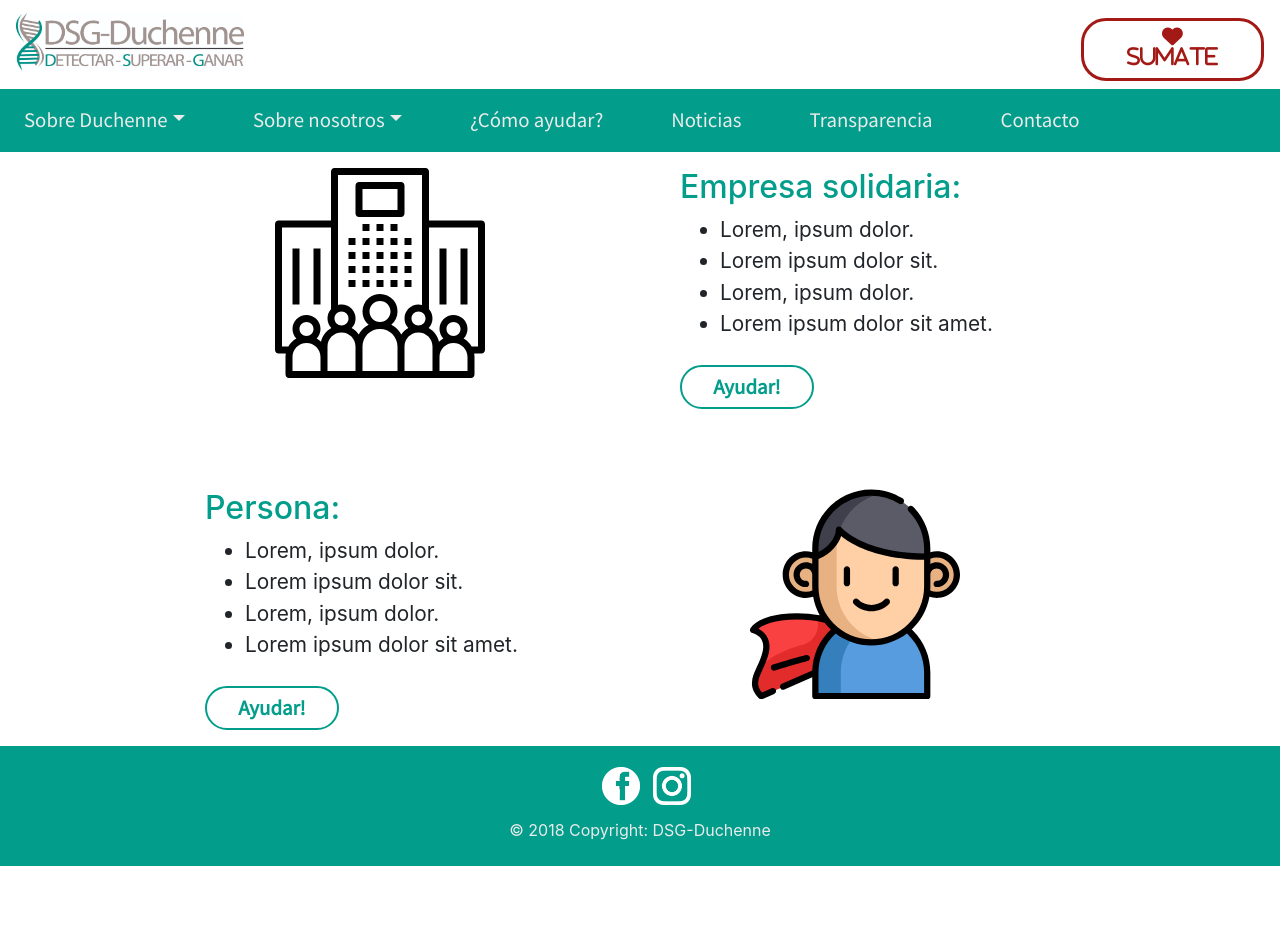
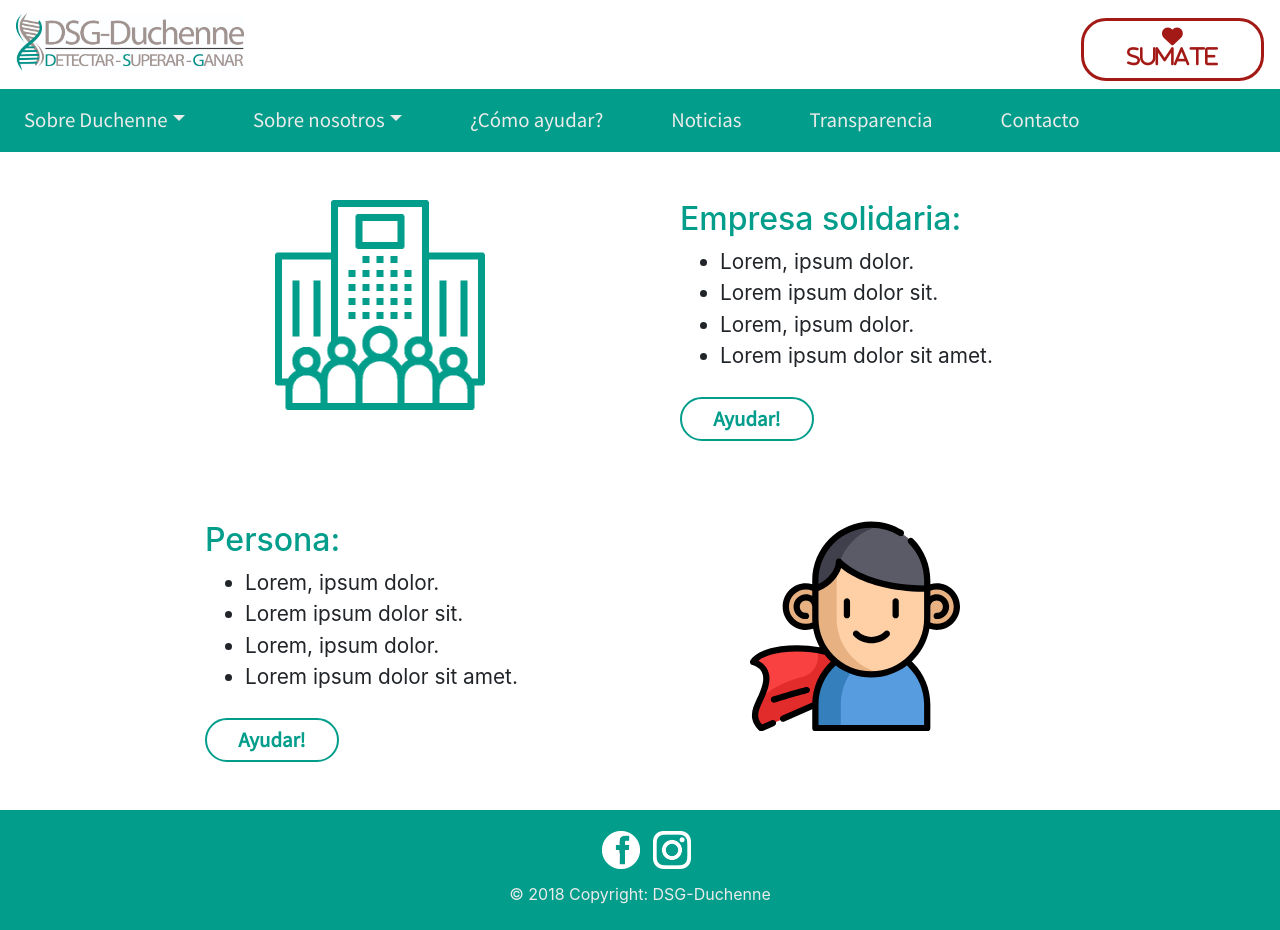
Before and after one commit to javie-lau/duchenne-react, a React (Create React App) app in the folder dsg-duchenne/: page /duchenne-react/sumate in a window 1280 px wide. Before the commit the page ends 866 px from the top, so only its background shows below. Built offline with nearby package versions, Linux system fonts and the light colour scheme.

Commit message:
cambio color de svg de empresa

```diff
--- a/dsg-duchenne/src/views/Sumate.css
+++ b/dsg-duchenne/src/views/Sumate.css
@@ -23,7 +23,7 @@
     }
 }
 #sumate.container{
-    margin:1em 0;
+    margin:3em 0;
 }
 #sumate .row:first-child{
     margin-bottom:5em;
--- a/dsg-duchenne/src/views/Sumate.jsx
+++ b/dsg-duchenne/src/views/Sumate.jsx
@@ -11,7 +11,7 @@ class Sumate extends Component {
                 <Navbar/>
                 <div className="container" id="sumate">
                     <div className="row">
-                        <div className="col-6 col-md-4 offset-md-2 img"><img className="img-fluid" src={images['empresa.svg']} alt=""/></div>
+                        <div className="col-6 col-md-4 offset-md-2 img"><img className="img-fluid" src={images['empresa-svg.png']} alt=""/></div>
                         <div className="col-6 col-md-4 offset-md-1">
                             <h6>
                                 Empresa solidaria:
```
Also changed, not shown: dsg-duchenne/src/img/empresa-svg.png (added).
